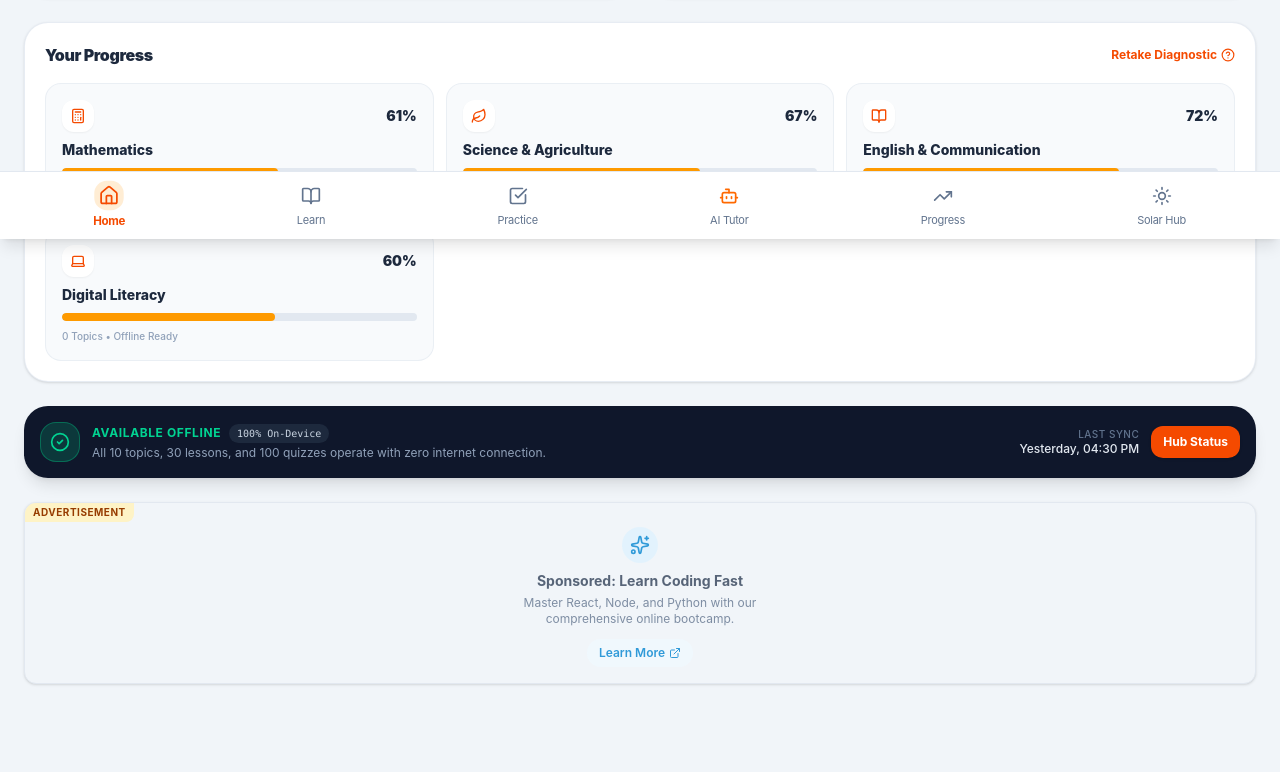
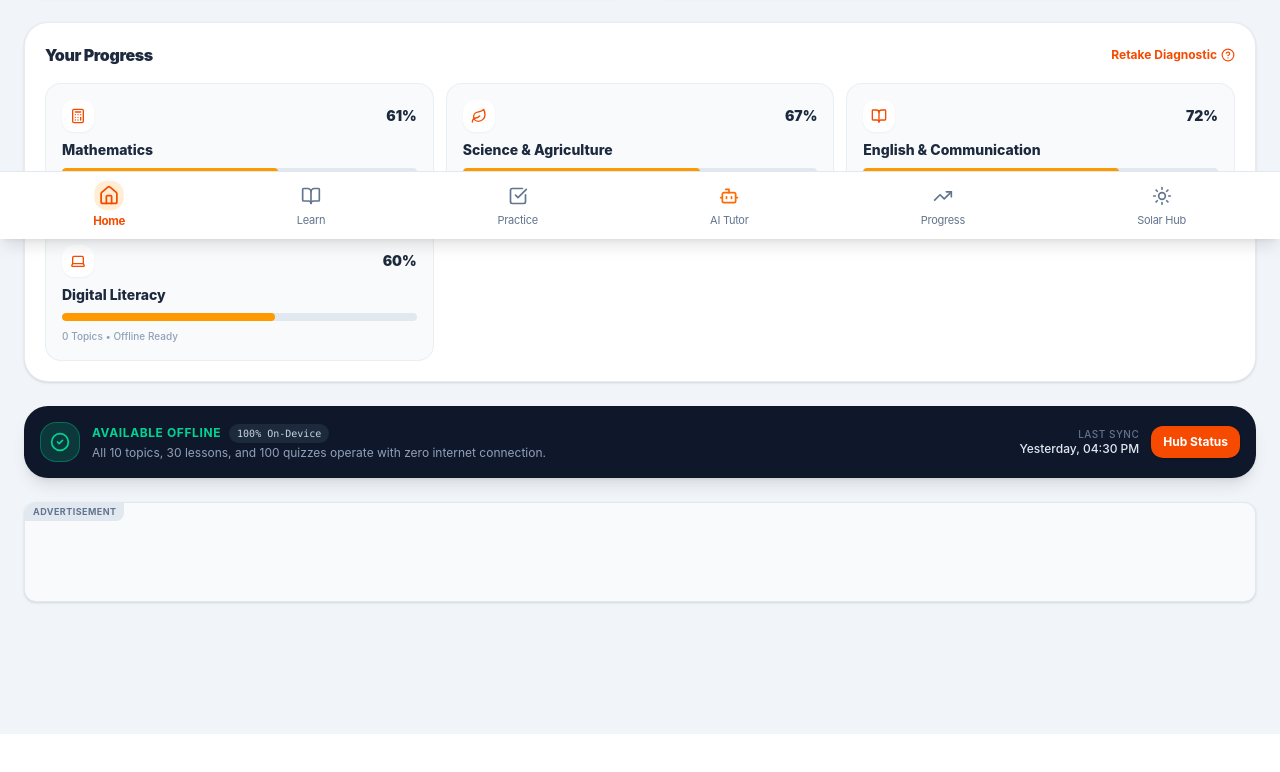
Before and after one commit to Zeenz123/Rehber, a React (Vite) app in the folder student-app/: page / in a window 1280 px wide. Shown: the part 561-1333 px from the top of the page. After the commit the page ends 1295 px from the top, so only its background shows below. Built offline with nearby package versions, Linux system fonts and the light colour scheme.

Commit message:
feat: embed real Google AdSense script and initialization

```diff
--- a/student-app/index.html
+++ b/student-app/index.html
@@ -12,6 +12,7 @@
     <meta property="og:description" content="AI personalized learning platform for rural communities with offline learning, local AI engine, voice tutor, community hub sync, and teacher classroom analytics." />
     <meta property="og:type" content="website" />
     <meta name="twitter:card" content="summary_large_image" />
+    <script async src="https://pagead2.googlesyndication.com/pagead/js/adsbygoogle.js?client=ca-pub-7978539936370287" crossorigin="anonymous"></script>
   </head>
   <body>
     <div id="root"></div>
--- a/student-app/src/components/AdBanner.tsx
+++ b/student-app/src/components/AdBanner.tsx
@@ -1,38 +1,39 @@
-import React from 'react';
-import { Sparkles, ExternalLink } from 'lucide-react';
+import React, { useEffect } from 'react';
 
 interface AdBannerProps {
   className?: string;
   format?: 'banner' | 'rectangle';
+  adSlot?: string;
 }
 
-export function AdBanner({ className = '', format = 'banner' }: AdBannerProps) {
+export function AdBanner({ className = '', format = 'banner', adSlot }: AdBannerProps) {
   const containerClass = format === 'banner' ? 'w-full min-h-[100px]' : 'w-full max-w-[300px] min-h-[250px] mx-auto';
 
+  useEffect(() => {
+    try {
+      // @ts-ignore
+      (window.adsbygoogle = window.adsbygoogle || []).push({});
+    } catch (e) {
+      console.error("AdSense error", e);
+    }
+  }, []);
+
   return (
-    <div className={`relative overflow-hidden bg-slate-100 border border-slate-200 rounded-xl p-4 flex flex-col items-center justify-center text-center shadow-sm ${containerClass} ${className}`}>
+    <div className={`relative overflow-hidden bg-slate-50 border border-slate-200 rounded-xl p-4 flex items-center justify-center text-center shadow-sm ${containerClass} ${className}`}>
       {/* Ad Label */}
-      <div className="absolute top-0 left-0 bg-amber-100 text-amber-800 text-[10px] font-bold px-2 py-0.5 rounded-br-lg uppercase tracking-wider">
+      <div className="absolute top-0 left-0 bg-slate-200 text-slate-500 text-[9px] font-bold px-2 py-0.5 rounded-br-lg uppercase tracking-wider z-10">
         Advertisement
       </div>
 
-      <div className="mt-2 flex flex-col items-center gap-2 opacity-80 hover:opacity-100 transition-opacity">
-        <div className="bg-sky-100 p-2 rounded-full text-sky-600">
-          <Sparkles className="w-5 h-5" />
-        </div>
-        <div className="space-y-1">
-          <h4 className="font-bold text-slate-700 text-sm">Sponsored: Learn Coding Fast</h4>
-          <p className="text-xs text-slate-500 max-w-[250px]">
-            Master React, Node, and Python with our comprehensive online bootcamp.
-          </p>
-        </div>
-        <button className="mt-1 flex items-center gap-1 text-xs font-semibold text-sky-600 bg-sky-50 px-3 py-1.5 rounded-full hover:bg-sky-100 transition-colors cursor-pointer">
-          Learn More <ExternalLink className="w-3 h-3" />
-        </button>
-      </div>
-
-      {/* Placeholder for actual Google AdSense / AdMob scripts later */}
-      {/* <ins className="adsbygoogle" style={{ display: 'block' }} data-ad-client="ca-pub-XXXXXX" data-ad-slot="XXXXXX" data-ad-format="auto" data-full-width-responsive="true"></ins> */}
+      {/* Google AdSense */}
+      <ins
+        className="adsbygoogle"
+        style={{ display: 'block', minWidth: '100%', minHeight: '100%' }}
+        data-ad-client="ca-pub-7978539936370287"
+        {...(adSlot ? { 'data-ad-slot': adSlot } : {})}
+        data-ad-format="auto"
+        data-full-width-responsive="true"
+      />
     </div>
   );
 }
```
